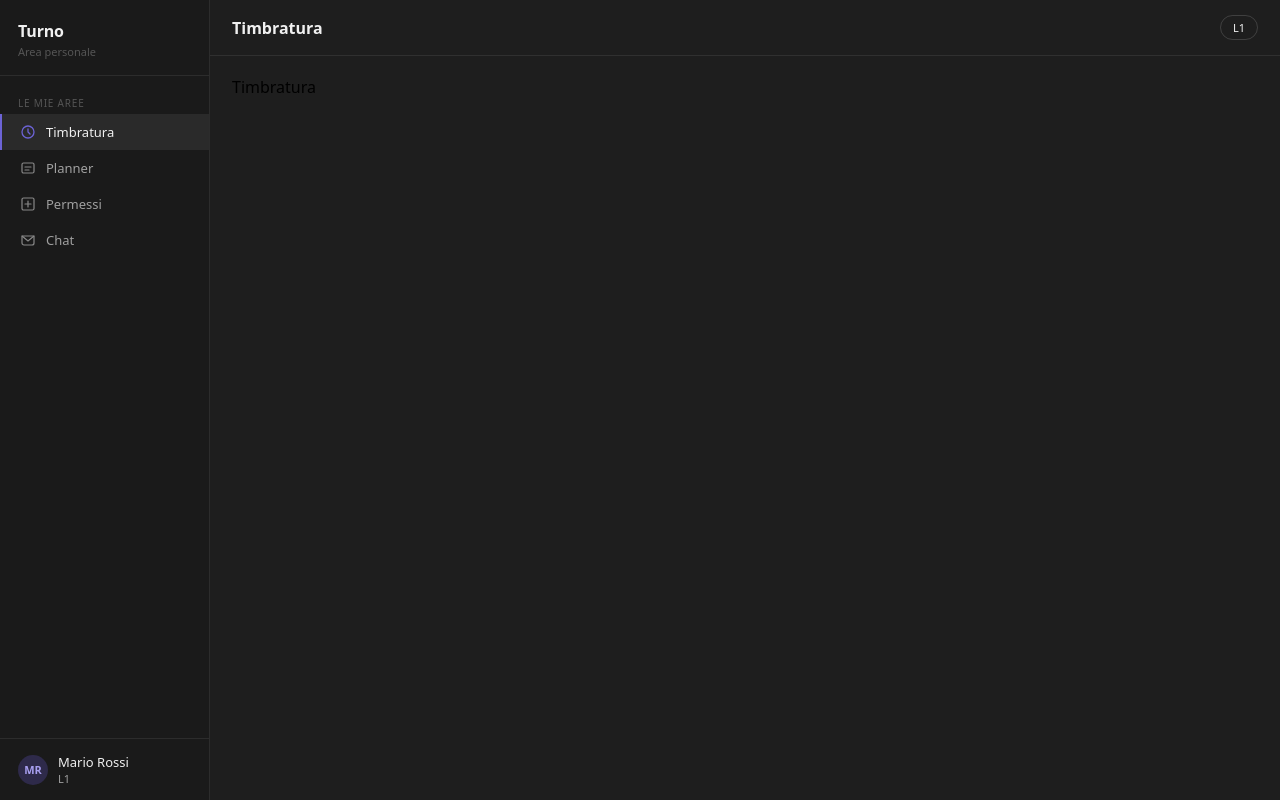
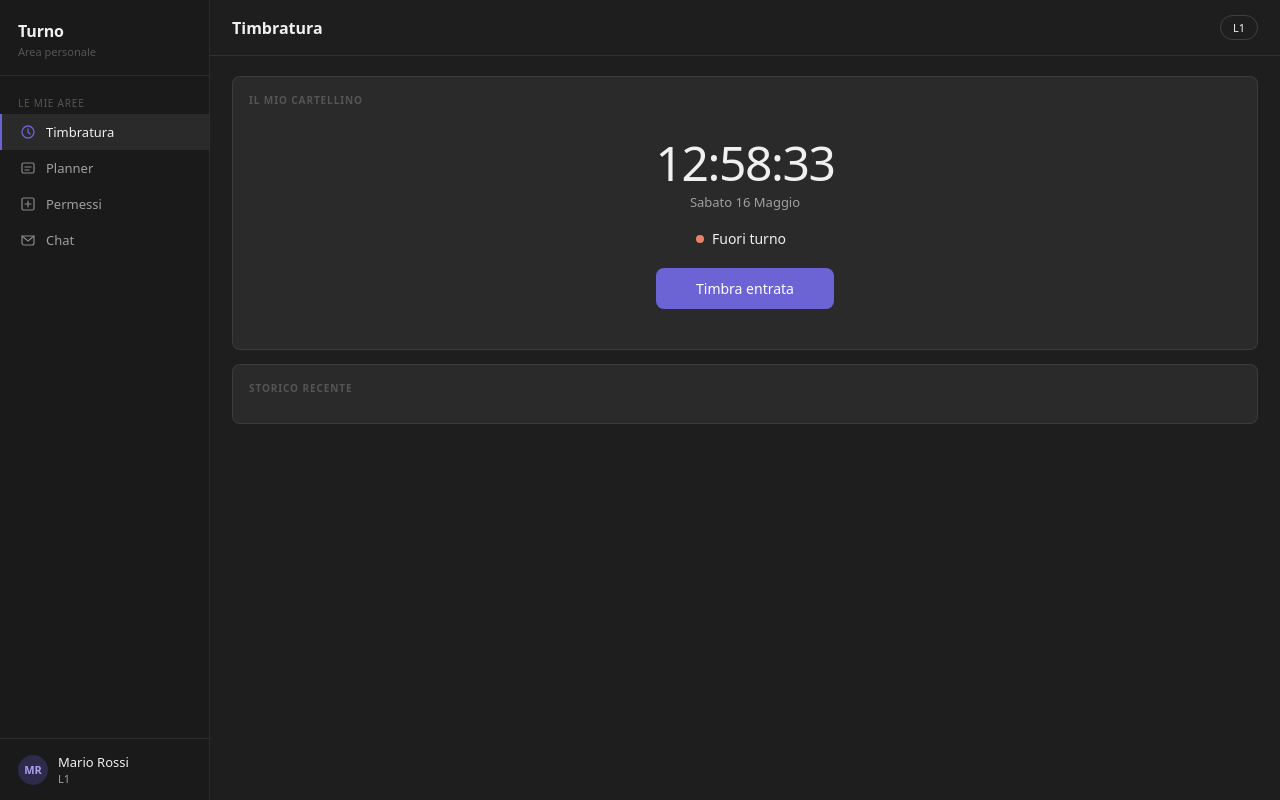
Before and after one commit to auroraloprino/Turno, a Vue app in the folder frontend/: page /user/timbratura in a window 1280 px wide. Built offline with nearby package versions, Linux system fonts and the light colour scheme.

Commit message:
timbratura for users

```diff
--- a/frontend/src/views/user/TimbraturaView.vue
+++ b/frontend/src/views/user/TimbraturaView.vue
@@ -1 +1,69 @@
-<template><div>Timbratura</div></template>
+<template>
+  <div class="card">
+    <div class="card-title">Il mio cartellino</div>
+    <div class="timb-big">
+      <div class="timb-clock">{{ clock }}</div>
+      <div class="timb-date">{{ date }}</div>
+      <div class="timb-status-row">
+        <div class="dot" :class="{ out: !inTurno }"></div>
+        <span class="timb-stato">{{ inTurno ? 'In turno' : 'Fuori turno' }}</span>
+        <span class="timb-since">{{ inTurno ? '· dalle ' + since : '' }}</span>
+      </div>
+      <button class="btn-timb" :class="{ uscita: inTurno }" @click="toggle">
+        {{ inTurno ? 'Timbra uscita' : 'Timbra entrata' }}
+      </button>
+    </div>
+  </div>
+
+  <div class="card">
+    <div class="card-title">Storico recente</div>
+    <div v-for="(h, i) in history" :key="i" class="hist-row">
+      <span class="hist-label">{{ h.label }}</span>
+      <span class="hist-val">{{ h.time }}</span>
+      <span class="pill" :class="h.tipo === 'entrata' ? 'p-in' : 'p-out'">{{ h.tipo }}</span>
+    </div>
+  </div>
+</template>
+
+<script setup lang="ts">
+import { ref, onMounted, onUnmounted } from 'vue'
+
+const clock = ref('')
+const date  = ref('')
+const inTurno = ref(false)
+const since   = ref('')
+const history = ref<{ label: string; time: string; tipo: string }[]>([])
+
+let interval: ReturnType<typeof setInterval>
+
+function nowTime() {
+  const d = new Date()
+  return d.getHours().toString().padStart(2, '0') + ':' + d.getMinutes().toString().padStart(2, '0')
+}
+
+function tick() {
+  const now = new Date()
+  clock.value = now.toLocaleTimeString('it-IT')
+  date.value  = now.toLocaleDateString('it-IT', { weekday: 'long', day: 'numeric', month: 'long' })
+}
+
+function toggle() {
+  const time = nowTime()
+  if (inTurno.value) {
+    history.value.unshift({ label: 'Uscita', time, tipo: 'uscita' })
+    inTurno.value = false
+    since.value   = ''
+  } else {
+    history.value.unshift({ label: 'Entrata', time, tipo: 'entrata' })
+    inTurno.value = true
+    since.value   = time
+  }
+}
+
+onMounted(() => {
+  tick()
+  interval = setInterval(tick, 1000)
+})
+
+onUnmounted(() => clearInterval(interval))
+</script>
```
